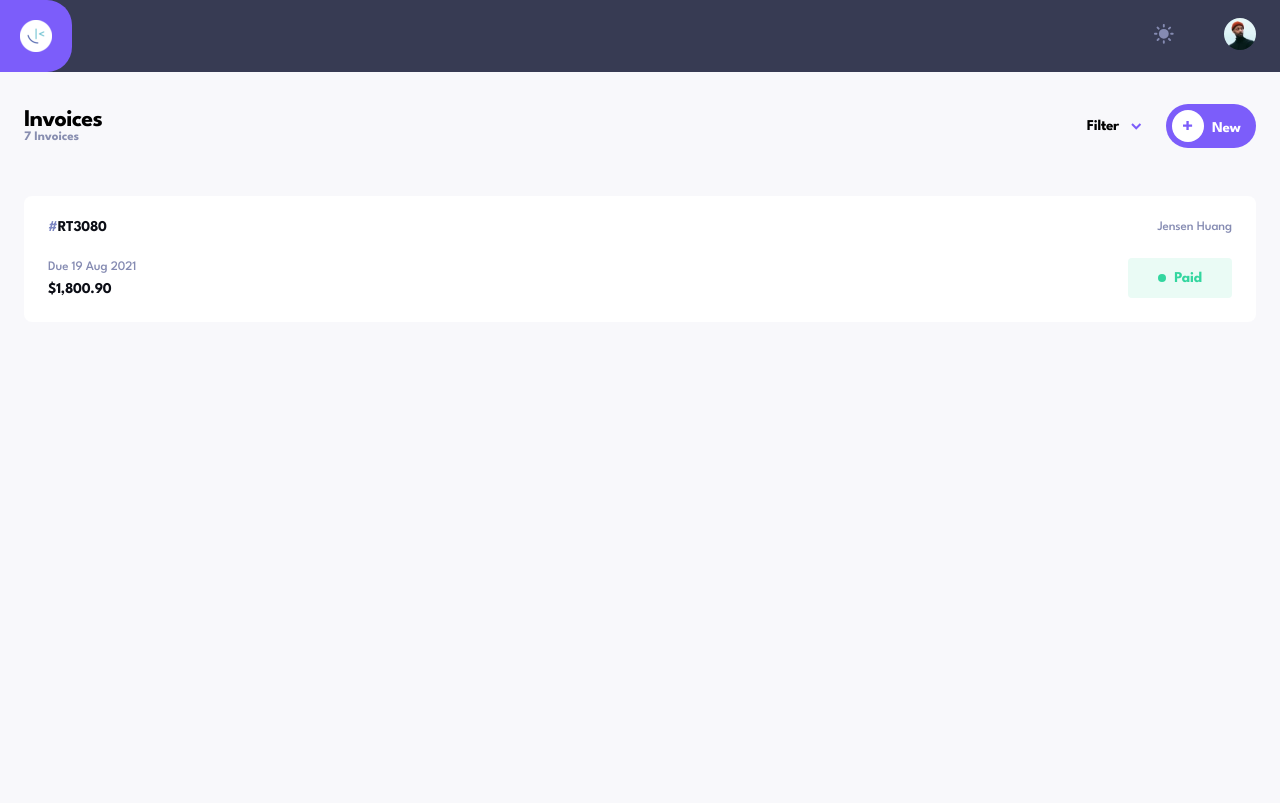
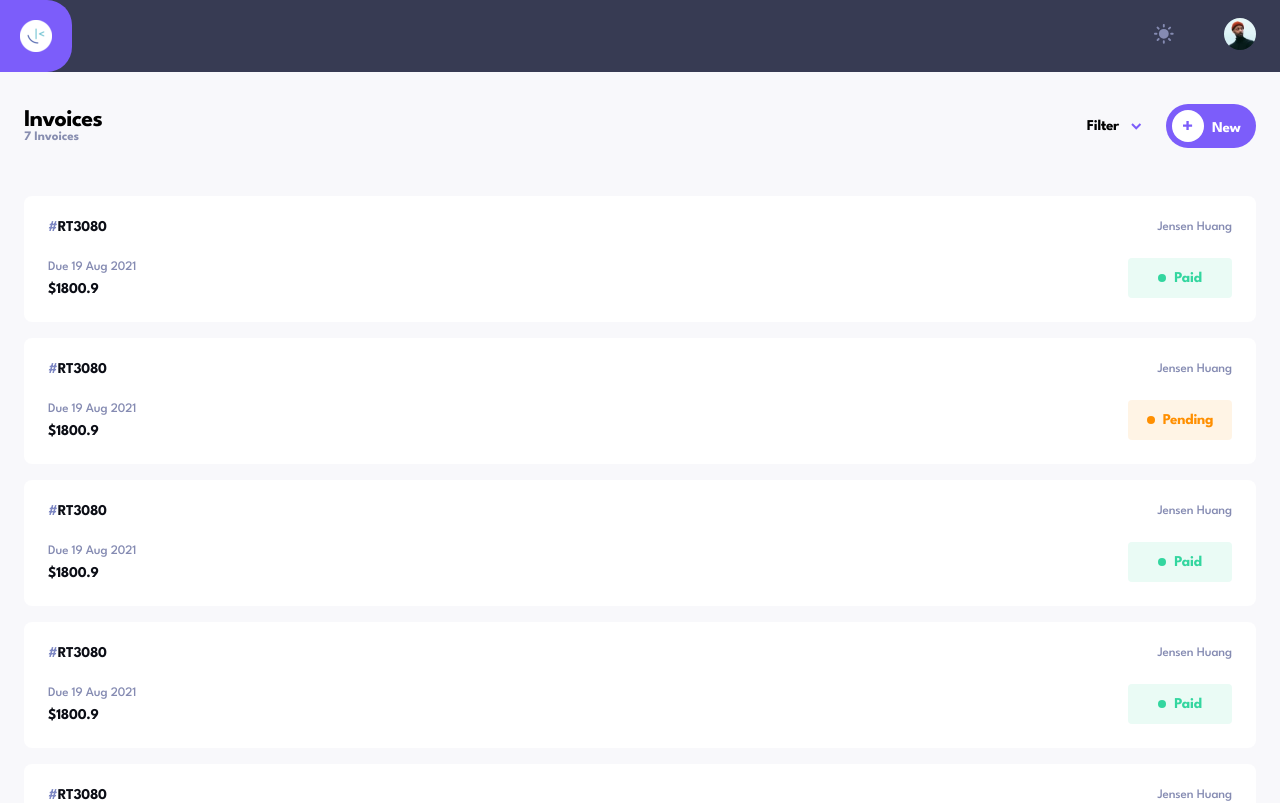
Before and after one commit to eosook/invoice-tracker, a React (Vite) app: page / in a window 1280 px wide. Shown: the top 803 px of the page. Built offline with nearby package versions, Linux system fonts and the light colour scheme.

Commit message:
changes styling for paid vs pending invoices, invoice component now reusable

```diff
--- a/src/components/Invoice/Invoice.scss
+++ b/src/components/Invoice/Invoice.scss
@@ -40,12 +40,10 @@
     }
 
     &__status{
-        color: $status-green;
 
         &-section{
             width: 104px;
             height: 40px;
-            background-color: rgba($status-green, 0.1);
             border-radius: 4px;
             display: flex;
             justify-content: center;
@@ -53,11 +51,35 @@
             gap: 8px;
         }
 
-        &-dot{
+        &-green{
             width: 8px;
             height: 8px;
             background-color: $status-green;
             border-radius: 50%;
         }
+
+        &-orange{
+            width: 8px;
+            height: 8px;
+            background-color: $status-orange;
+            border-radius: 50%;
+        }
+
+        &-header{
+            @include spartanFont(0.9375rem, bold, none, -0.25px);
+            text-transform: capitalize;
+        }
+
+        &-paid{
+            background-color: rgba($status-green, 0.1);
+            color: $status-green;
+        }
+
+        &-pending{
+            background-color: rgba($status-orange, 0.1);
+            color: $status-orange;
+        }
     }
+
+
 }
--- a/src/components/Invoice/Invoice.tsx
+++ b/src/components/Invoice/Invoice.tsx
@@ -1,22 +1,30 @@
 import "./Invoice.scss";
 
-export default function Invoice(id: string, name: string, date: string, amount: number, status: string) {
+type Props = {
+    id: string,
+    name: string,
+    date: string,
+    amount: number,
+    status: string
+}
+
+export default function Invoice({id, name, date, amount, status}: Props) {
   return (
     <div className="invoice">
       <div className="invoice__top-section">
         <h2 className="invoice__header">
-          <span className="invoice--hashtag">#</span>RT3080
+          <span className="invoice--hashtag">#</span>{id}
         </h2>
-        <h3 className="invoice__subheader">Jensen Huang</h3>
+        <h3 className="invoice__subheader">{name}</h3>
       </div>
       <div className="invoice__bottom-section">
         <div className="invoice__info-section">
-          <h3 className="invoice__subheader">Due 19 Aug 2021</h3>
-          <h2 className="invoice__header">$1,800.90</h2>
+          <h3 className="invoice__subheader">Due {date}</h3>
+          <h2 className="invoice__header">${amount}</h2>
         </div>
-        <div className="invoice__status-section">
-          <div className="invoice__status-dot"></div>
-          <h2 className="invoice__header invoice__status">Paid</h2>
+        <div className={(status == "paid") ? "invoice__status-section invoice__status-paid" : "invoice__status-section invoice__status-pending"}>
+          <div className={(status == "paid") ? "invoice__status-green" : "invoice__status-orange"}></div>
+          <h2 className="invoice__status-header">{status}</h2>
         </div>
       </div>
     </div>
--- a/src/pages/InvoicePage/InvoicePage.tsx
+++ b/src/pages/InvoicePage/InvoicePage.tsx
@@ -8,7 +8,12 @@ export default function InvoiceList(){
         <main className="invoice-list">
             <InvoiceHeader />
             {/* <EmptyInvoiceList /> */}
-            <Invoice />
+            <Invoice id={"RT3080"} name={"Jensen Huang"} date={"19 Aug 2021"} amount={1800.90} status={"paid"}/>
+            <Invoice id={"RT3080"} name={"Jensen Huang"} date={"19 Aug 2021"} amount={1800.90} status={"pending"}/>
+            <Invoice id={"RT3080"} name={"Jensen Huang"} date={"19 Aug 2021"} amount={1800.90} status={"paid"}/>
+            <Invoice id={"RT3080"} name={"Jensen Huang"} date={"19 Aug 2021"} amount={1800.90} status={"paid"}/>
+            <Invoice id={"RT3080"} name={"Jensen Huang"} date={"19 Aug 2021"} amount={1800.90} status={"pending"}/>
+            <Invoice id={"RT3080"} name={"Jensen Huang"} date={"19 Aug 2021"} amount={1800.90} status={"paid"}/>
         </main>
     )
 }
--- a/src/styles/partials/_colors.scss
+++ b/src/styles/partials/_colors.scss
@@ -22,3 +22,4 @@ $dark-background: #141625;
 
 $subheader-grey: #858BB2;
 $status-green: #33D69F;
+$status-orange: #FF8F00;
```
